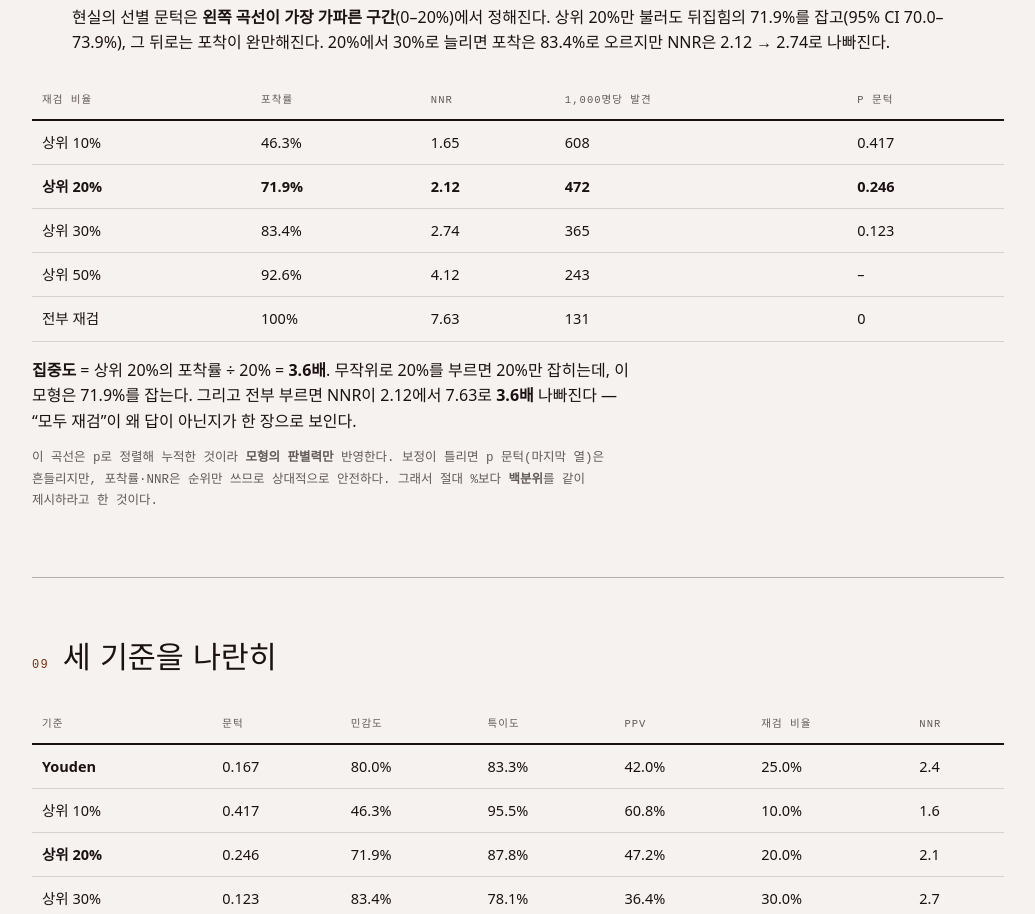
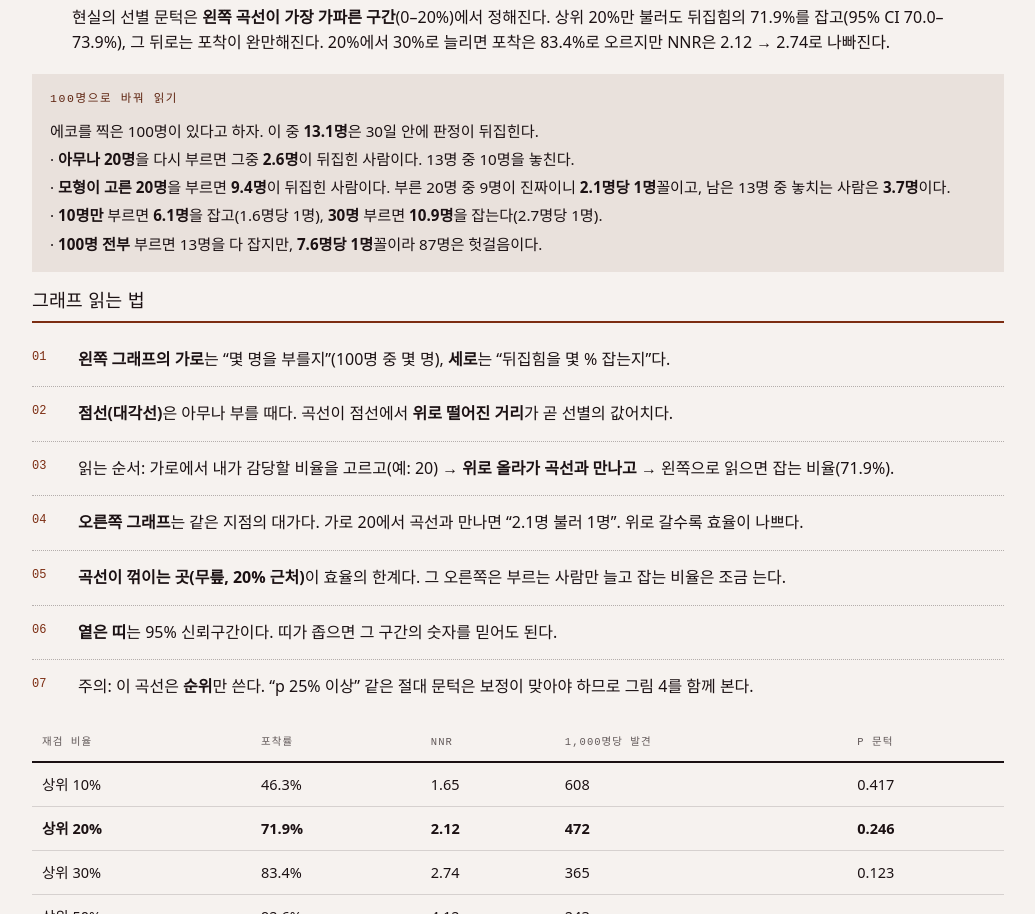
Before and after one commit to kimhs950627/27paper-echo-hfmref, a plain HTML site: page notes/threshold/index.html in a window 1280 px wide. Shown: the part 6000-6914 px from the top of the page, without its empty margins (122-1157 px from the left). Drawn offline with Linux system fonts and the light colour scheme; a web font is replaced by a local one.

Commit message:
Explain capture curve in plain terms: per-100 walkthrough and reading guide
Co-Authored-By: Kim <kimhs950627@gmail.com>

```diff
--- a/notes/threshold/index.html
+++ b/notes/threshold/index.html
@@ -192,6 +192,26 @@
     그 뒤로는 포착이 완만해진다. 20%에서 30%로 늘리면 포착은 83.4%로 오르지만
     NNR은 2.12 → 2.74로 나빠진다.</figcaption>
   </figure>
+  <div class="plain plain-prose">
+    <span class="lbl">100명으로 바꿔 읽기</span>
+    에코를 찍은 100명이 있다고 하자. 이 중 <b>13.1명</b>은 30일 안에 판정이 뒤집힌다.<br>
+    · <b>아무나 20명</b>을 다시 부르면 그중 <b>2.6명</b>이 뒤집힌 사람이다. 13명 중 10명을 놓친다.<br>
+    · <b>모형이 고른 20명</b>을 부르면 <b>9.4명</b>이 뒤집힌 사람이다.
+    부른 20명 중 9명이 진짜이니 <b>2.1명당 1명</b>꼴이고, 남은 13명 중 놓치는 사람은 <b>3.7명</b>이다.<br>
+    · <b>10명만</b> 부르면 <b>6.1명</b>을 잡고(1.6명당 1명),
+    <b>30명</b> 부르면 <b>10.9명</b>을 잡는다(2.7명당 1명).<br>
+    · <b>100명 전부</b> 부르면 13명을 다 잡지만, <b>7.6명당 1명</b>꼴이라 87명은 헛걸음이다.
+  </div>
+  <h3>그래프 읽는 법</h3>
+  <ol class="steps inline-bold">
+    <li><b>왼쪽 그래프의 가로</b>는 “몇 명을 부를지”(100명 중 몇 명), <b>세로</b>는 “뒤집힘을 몇 % 잡는지”다.</li>
+    <li><b>점선(대각선)</b>은 아무나 부를 때다. 곡선이 점선에서 <b>위로 떨어진 거리</b>가 곧 선별의 값어치다.</li>
+    <li>읽는 순서: 가로에서 내가 감당할 비율을 고르고(예: 20) → <b>위로 올라가 곡선과 만나고</b> → 왼쪽으로 읽으면 잡는 비율(71.9%).</li>
+    <li><b>오른쪽 그래프</b>는 같은 지점의 대가다. 가로 20에서 곡선과 만나면 “2.1명 불러 1명”. 위로 갈수록 효율이 나쁘다.</li>
+    <li><b>곡선이 꺾이는 곳(무릎, 20% 근처)</b>이 효율의 한계다. 그 오른쪽은 부르는 사람만 늘고 잡는 비율은 조금 는다.</li>
+    <li><b>옅은 띠</b>는 95% 신뢰구간이다. 띠가 좁으면 그 구간의 숫자를 믿어도 된다.</li>
+    <li>주의: 이 곡선은 <b>순위</b>만 쓴다. “p 25% 이상” 같은 절대 문턱은 보정이 맞아야 하므로 그림 4를 함께 본다.</li>
+  </ol>
   <div class="tbl-wrap">
     <table>
       <thead><tr><th>재검 비율</th><th class="n">포착률</th><th class="n">NNR</th><th class="n">1,000명당 발견</th><th class="n">p 문턱</th></tr></thead>
--- a/styles/site.css
+++ b/styles/site.css
@@ -230,3 +230,8 @@ figure.fig figcaption .cap{display:block}
 .plain{background:var(--color-surface-1);padding:14px 18px;margin:18px 0;
   font-family:var(--font-mono);font-size:.92rem;line-height:1.9}
 .plain .lbl{color:var(--color-accent-strong)}
+
+/* 연구 노트 — 산문형 박스 */
+.plain-prose{font-family:var(--font-body);font-size:.95rem;line-height:1.85}
+.plain-prose .lbl{display:block;font-family:var(--font-mono);font-size:.72rem;letter-spacing:.14em;text-transform:uppercase;margin-bottom:8px}
+.steps.inline-bold li b{display:inline;margin:0}
```
